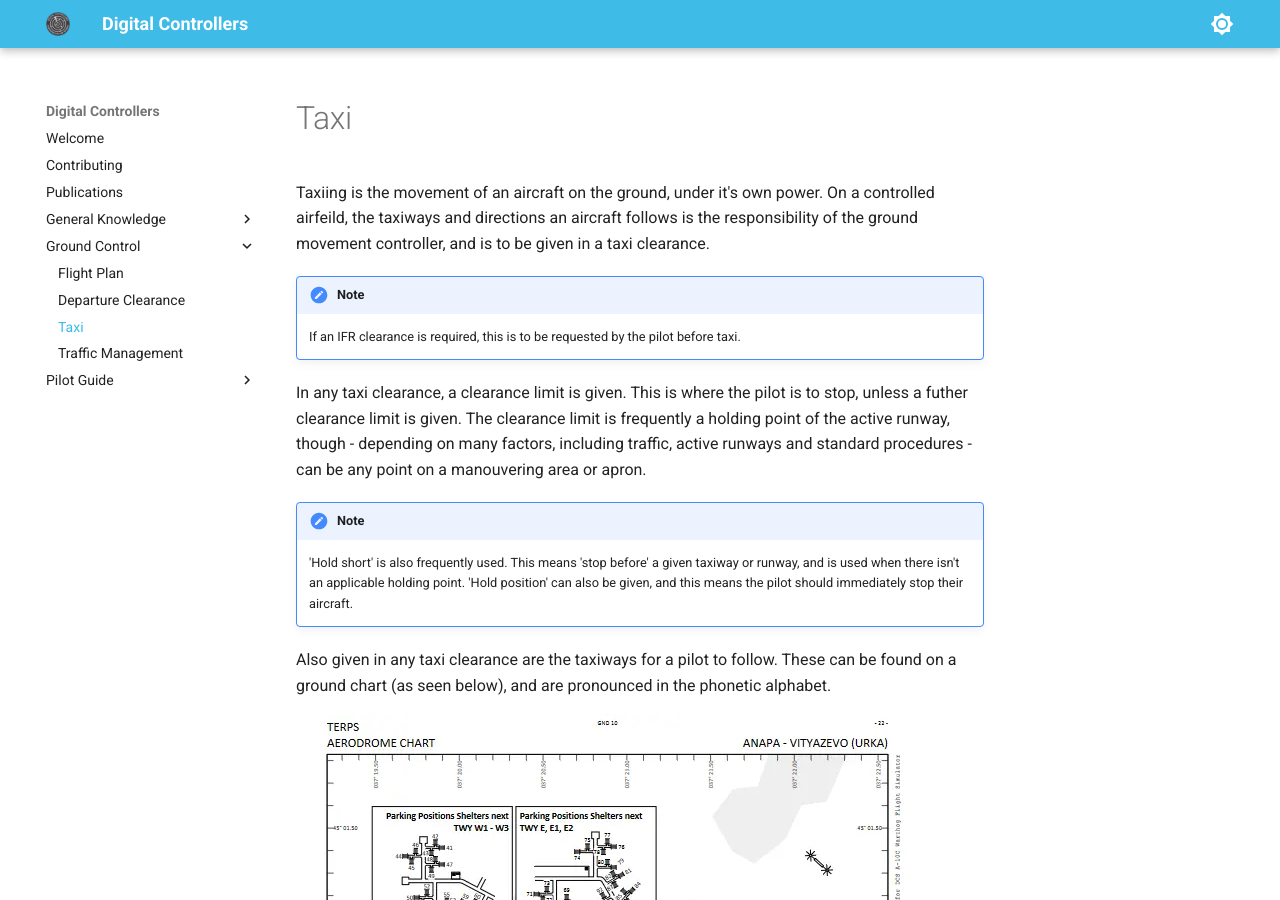
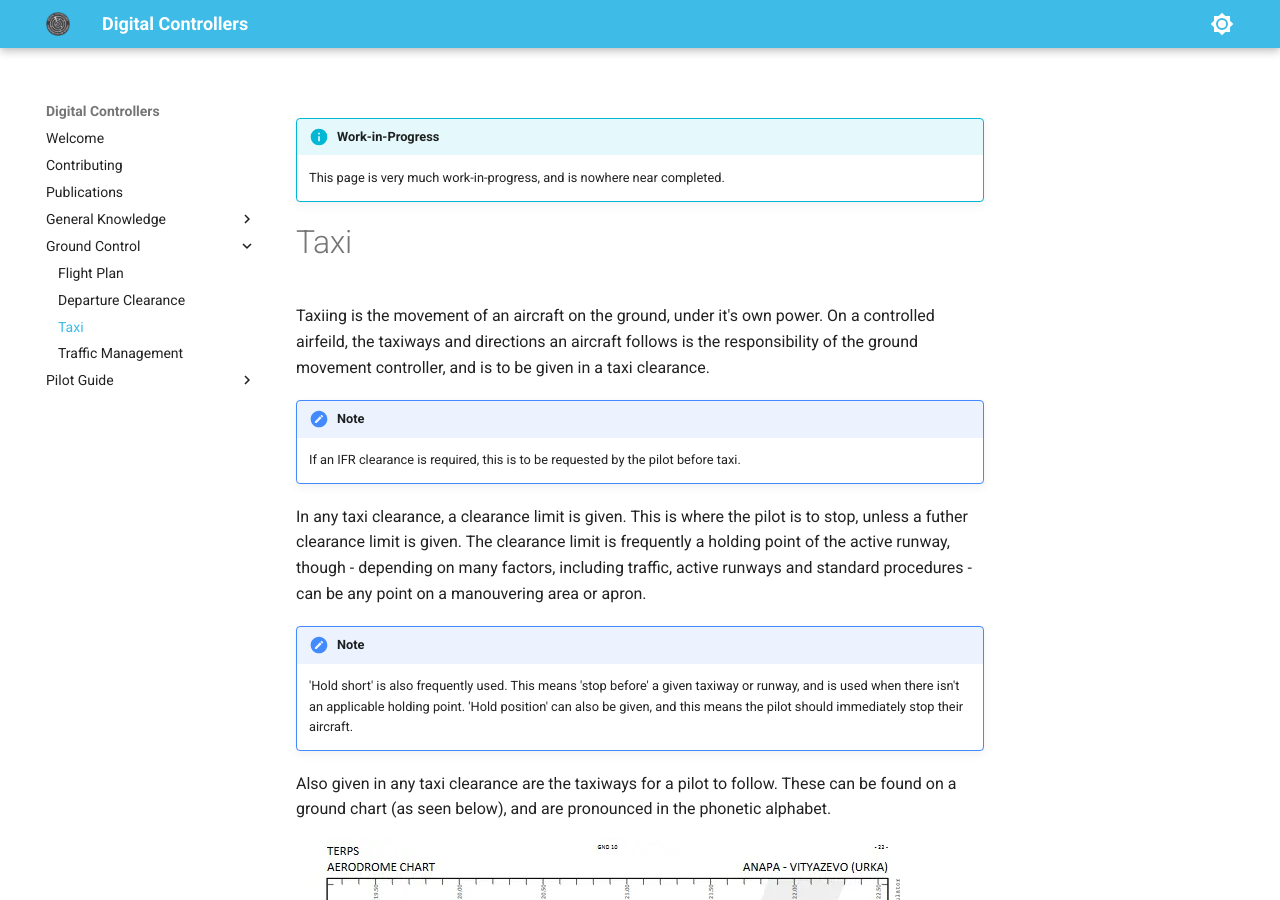
Before and after one commit to Digital-Controllers/website, an MkDocs documentation site: the page built from docs/ground/taxi.md, in a window 1280 px wide and 900 px high. Built offline with MkDocs 1.6.1 and Material for MkDocs 9.7.7, drawn with Linux system fonts in a browser that asks for light colours.

Commit message:
Added "Work in progress"

```diff
--- a/docs/ground/taxi.md
+++ b/docs/ground/taxi.md
@@ -1,3 +1,6 @@
+!!! info "Work-in-Progress"
+	This page is very much work-in-progress, and is nowhere near completed.
+
 #Taxi
 
 Taxiing is the movement of an aircraft on the ground, under it's own power. On a controlled airfeild, the taxiways and directions an aircraft follows is the responsibility of the ground movement controller, and is to be given in a taxi clearance.
```
